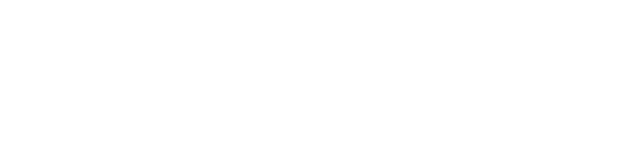
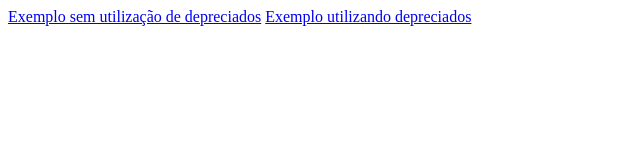
Before and after one commit to alepeglow/html-avancado-e-css-avancado, a plain HTML site: page index.html in a window 1280 px wide. Shown: the whole page, without its empty margins (0-640 px from the left). Drawn offline with Linux system fonts and the light colour scheme.

Commit message:
add links de navegação da home

```diff
--- a/index.html
+++ b/index.html
@@ -6,6 +6,7 @@
     <title>Curso HTML Avançado</title>
 </head>
 <body>
-
+    <a href="html-depreciado/index.html">Exemplo sem utilização de depreciados</a>
+    <a href="html-depreciado/antigo.html">Exemplo utilizando depreciados</a>
 </body>
 </html>
```
